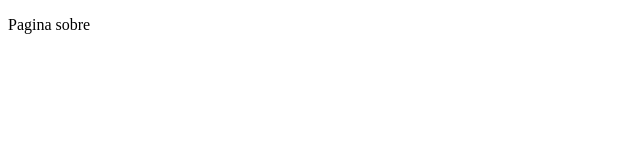
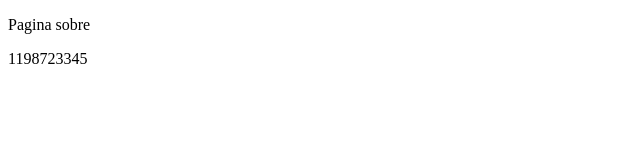
Before and after one commit to accolombinifake/github-master, a plain HTML site: page sobre.html in a window 1280 px wide. Shown: the full height of the page, 0-640 px from the left. Drawn offline with Linux system fonts and the light colour scheme.

Commit message:
finalização da pagina closes #3

```diff
--- a/sobre.html
+++ b/sobre.html
@@ -7,5 +7,6 @@
 </head>
 <body>
     <p>Pagina sobre</p>
+    <p>1198723345</p>
 </body>
 </html>
```
